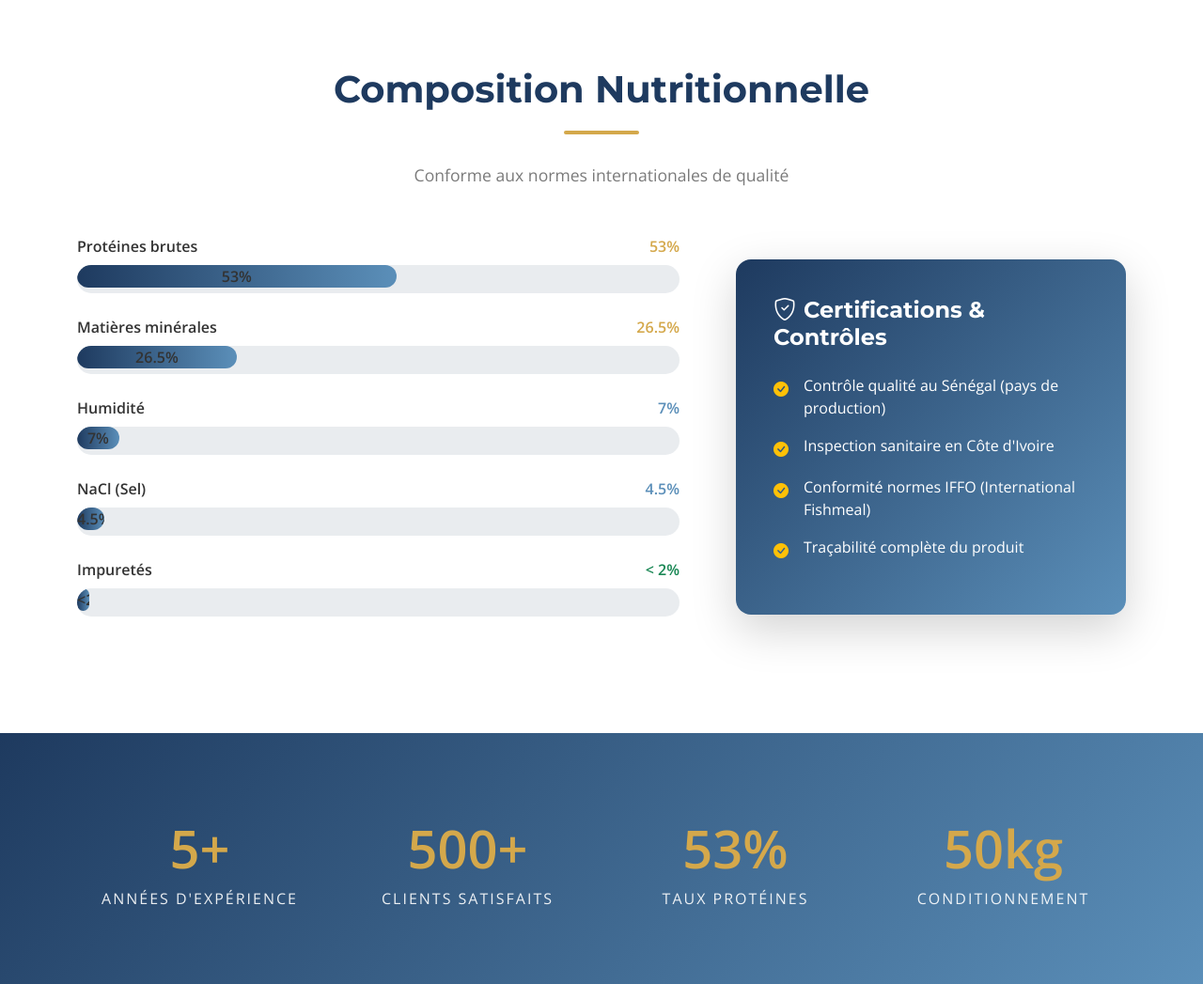
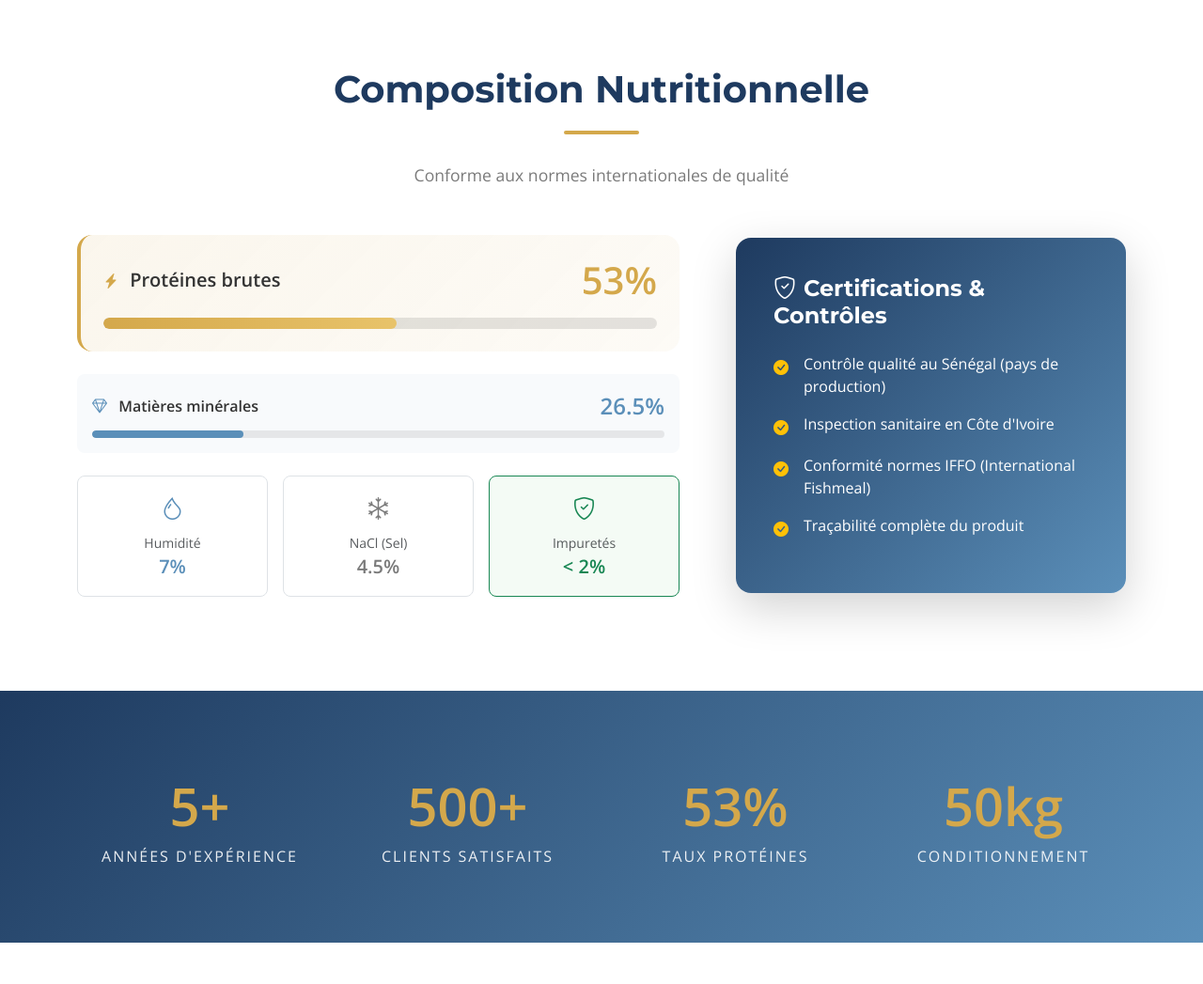
Before and after one commit to zrobla/serviac-waas, a Django app: template website/templates/website/home.html in a window 1280 px wide. Shown: the part 2450-3497 px from the top of the page at 94% size. Run offline with Django 5.2, Linux system fonts and the light colour scheme; the template is opened without the code that fills it, so the values that code supplies are empty.

Commit message:
style(home): Enhanced composition section with modern card design
- Highlighted protein section with gradient background and gold accent
- Added icons for each nutrient type
- Grid layout for humidity, salt, and impurities
- Progress bars with gradient fills
- Better visual hierarchy

Co-authored-by: Copilot <223556219+Copilot@users.noreply.github.com>

```diff
--- a/website/templates/website/home.html
+++ b/website/templates/website/home.html
@@ -174,49 +174,56 @@
 
         <div class="row align-items-center">
             <div class="col-lg-7" data-aos="fade-right">
-                <div class="mb-4">
-                    <div class="d-flex justify-content-between mb-2">
-                        <span class="fw-bold">Protéines brutes</span>
-                        <span class="fw-bold" style="color: var(--serviac-gold);">53%</span>
+                <!-- Protéines - Principal -->
+                <div class="composition-item mb-4 p-4 rounded-4" style="background: linear-gradient(135deg, rgba(212, 168, 75, 0.1), rgba(212, 168, 75, 0.05)); border-left: 4px solid var(--serviac-gold);">
+                    <div class="d-flex justify-content-between align-items-center mb-3">
+                        <div>
+                            <i class="bi bi-lightning-charge-fill me-2" style="color: var(--serviac-gold);"></i>
+                            <span class="fw-bold fs-5">Protéines brutes</span>
+                        </div>
+                        <span class="display-6 fw-bold" style="color: var(--serviac-gold);">53%</span>
                     </div>
-                    <div class="composition-bar">
-                        <div class="progress-bar" style="width: 53%;">53%</div>
+                    <div class="progress" style="height: 12px; border-radius: 6px; background: rgba(0,0,0,0.1);">
+                        <div class="progress-bar" style="width: 53%; background: linear-gradient(90deg, var(--serviac-gold), #e8c36a); border-radius: 6px;"></div>
                     </div>
                 </div>
-                <div class="mb-4">
-                    <div class="d-flex justify-content-between mb-2">
-                        <span class="fw-bold">Matières minérales</span>
-                        <span class="fw-bold" style="color: var(--serviac-gold);">26.5%</span>
+
+                <!-- Matières minérales -->
+                <div class="composition-item mb-4 p-3 rounded-3" style="background: var(--serviac-light);">
+                    <div class="d-flex justify-content-between align-items-center mb-2">
+                        <div>
+                            <i class="bi bi-gem me-2" style="color: var(--serviac-blue);"></i>
+                            <span class="fw-semibold">Matières minérales</span>
+                        </div>
+                        <span class="fs-4 fw-bold" style="color: var(--serviac-blue);">26.5%</span>
                     </div>
-                    <div class="composition-bar">
-                        <div class="progress-bar" style="width: 26.5%;">26.5%</div>
+                    <div class="progress" style="height: 8px; border-radius: 4px; background: rgba(0,0,0,0.08);">
+                        <div class="progress-bar" style="width: 26.5%; background: var(--serviac-blue); border-radius: 4px;"></div>
                     </div>
                 </div>
-                <div class="mb-4">
-                    <div class="d-flex justify-content-between mb-2">
-                        <span class="fw-bold">Humidité</span>
-                        <span class="fw-bold" style="color: var(--serviac-blue);">7%</span>
+
+                <!-- Autres éléments en grid -->
+                <div class="row g-3">
+                    <div class="col-md-4">
+                        <div class="text-center p-3 rounded-3 border h-100">
+                            <i class="bi bi-droplet fs-4 d-block mb-2" style="color: var(--serviac-blue);"></i>
+                            <small class="text-muted d-block">Humidité</small>
+                            <span class="fs-5 fw-bold" style="color: var(--serviac-blue);">7%</span>
+                        </div>
                     </div>
-                    <div class="composition-bar">
-                        <div class="progress-bar" style="width: 7%;">7%</div>
+                    <div class="col-md-4">
+                        <div class="text-center p-3 rounded-3 border h-100">
+                            <i class="bi bi-snow fs-4 d-block mb-2" style="color: var(--serviac-gray);"></i>
+                            <small class="text-muted d-block">NaCl (Sel)</small>
+                            <span class="fs-5 fw-bold" style="color: var(--serviac-gray);">4.5%</span>
+                        </div>
                     </div>
-                </div>
-                <div class="mb-4">
-                    <div class="d-flex justify-content-between mb-2">
-                        <span class="fw-bold">NaCl (Sel)</span>
-                        <span class="fw-bold" style="color: var(--serviac-blue);">4.5%</span>
-                    </div>
-                    <div class="composition-bar">
-                        <div class="progress-bar" style="width: 4.5%;">4.5%</div>
-                    </div>
-                </div>
-                <div class="mb-4">
-                    <div class="d-flex justify-content-between mb-2">
-                        <span class="fw-bold">Impuretés</span>
-                        <span class="fw-bold text-success">&lt; 2%</span>
-                    </div>
-                    <div class="composition-bar">
-                        <div class="progress-bar bg-success" style="width: 2%;">&lt;2%</div>
+                    <div class="col-md-4">
+                        <div class="text-center p-3 rounded-3 border border-success h-100" style="background: rgba(40, 167, 69, 0.05);">
+                            <i class="bi bi-shield-check fs-4 d-block mb-2 text-success"></i>
+                            <small class="text-muted d-block">Impuretés</small>
+                            <span class="fs-5 fw-bold text-success">&lt; 2%</span>
+                        </div>
                     </div>
                 </div>
             </div>
```
